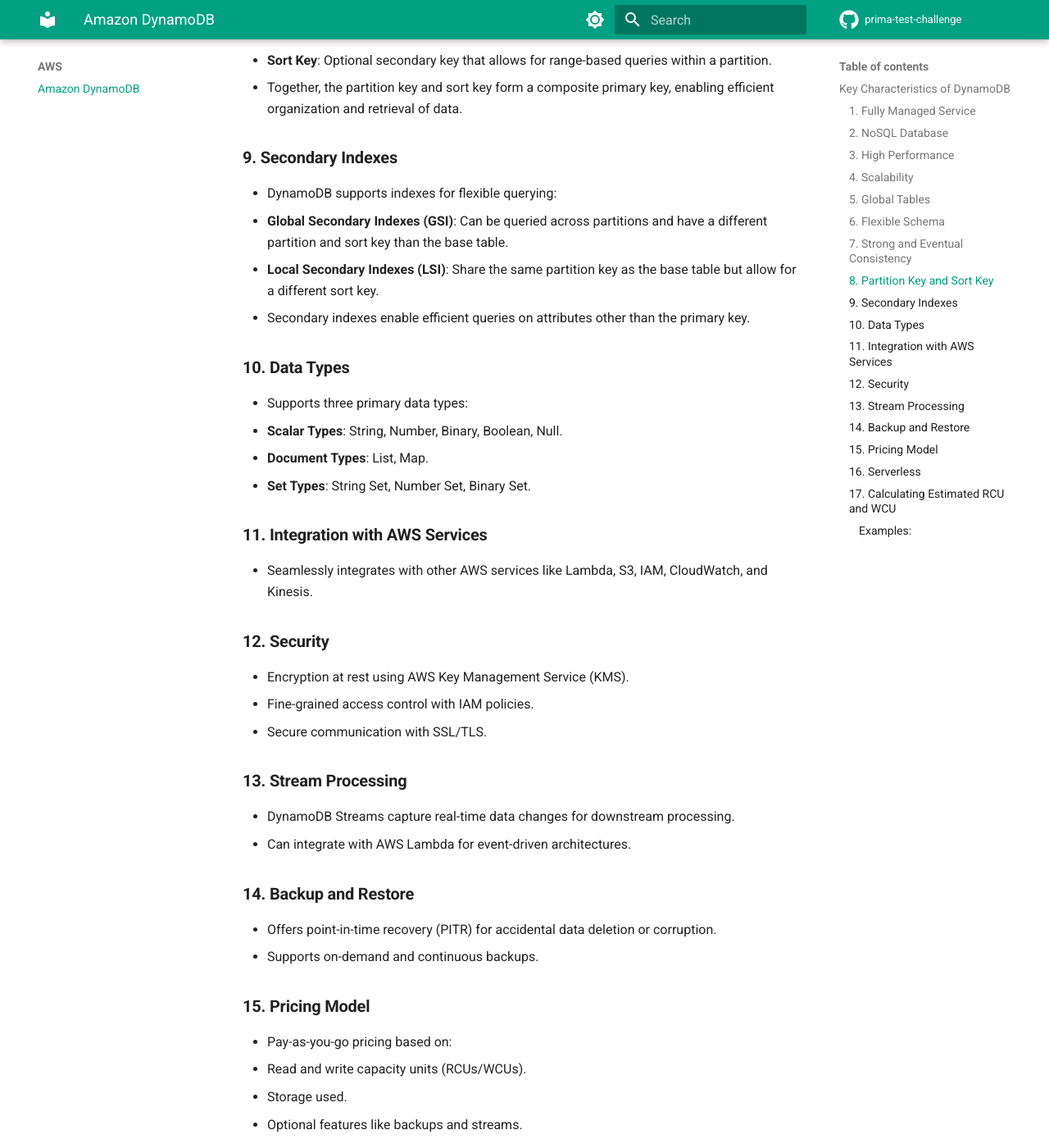
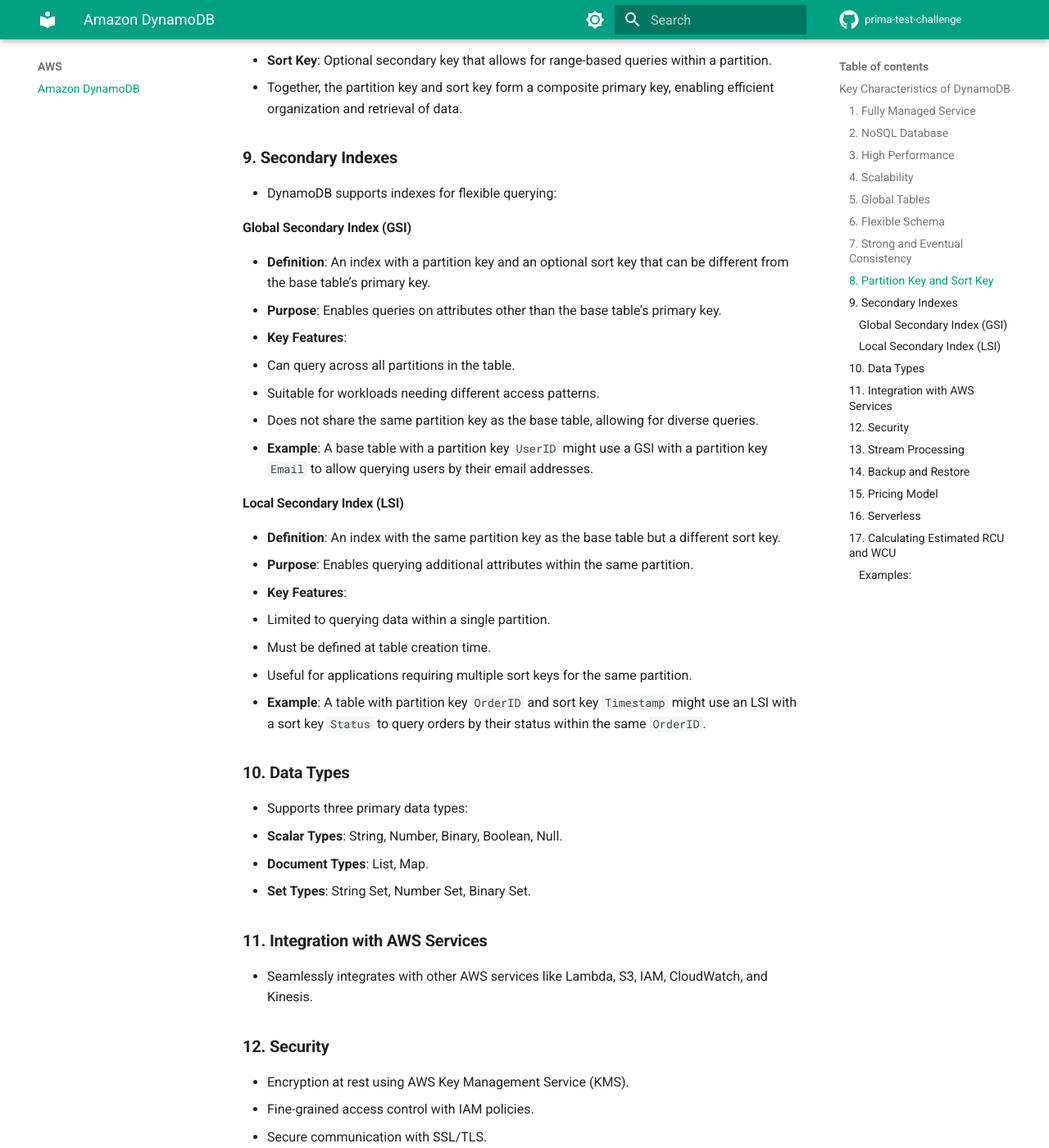
Before and after one commit to alelapi/devops-interview-preparation, an MkDocs documentation site: the page built from docs/aws/dynamodb.md, in a window 1280 px wide and 1400 px high, scrolled down 1517 px. Shown: the whole window at 82% size. Built offline with MkDocs 1.6.1 and Material for MkDocs 9.7.7, drawn with Linux system fonts in a browser that asks for light colours; comment, search, counter and statistics services are not loaded.

Commit message:
fix dynamodb

```diff
--- a/docs/aws/dynamodb.md
+++ b/docs/aws/dynamodb.md
@@ -48,9 +48,26 @@ Amazon DynamoDB is a fully managed NoSQL database service provided by AWS, desig
 ### **9. Secondary Indexes**
 
 - DynamoDB supports indexes for flexible querying:
-  - **Global Secondary Indexes (GSI)**: Can be queried across partitions and have a different partition and sort key than the base table.
-  - **Local Secondary Indexes (LSI)**: Share the same partition key as the base table but allow for a different sort key.
-- Secondary indexes enable efficient queries on attributes other than the primary key.
+
+#### **Global Secondary Index (GSI)**
+
+- **Definition**: An index with a partition key and an optional sort key that can be different from the base table's primary key.
+- **Purpose**: Enables queries on attributes other than the base table's primary key.
+- **Key Features**:
+  - Can query across all partitions in the table.
+  - Suitable for workloads needing different access patterns.
+  - Does not share the same partition key as the base table, allowing for diverse queries.
+- **Example**: A base table with a partition key `UserID` might use a GSI with a partition key `Email` to allow querying users by their email addresses.
+
+#### **Local Secondary Index (LSI)**
+
+- **Definition**: An index with the same partition key as the base table but a different sort key.
+- **Purpose**: Enables querying additional attributes within the same partition.
+- **Key Features**:
+  - Limited to querying data within a single partition.
+  - Must be defined at table creation time.
+  - Useful for applications requiring multiple sort keys for the same partition.
+- **Example**: A table with partition key `OrderID` and sort key `Timestamp` might use an LSI with a sort key `Status` to query orders by their status within the same `OrderID`.
 
 ### **10. Data Types**
 
```
